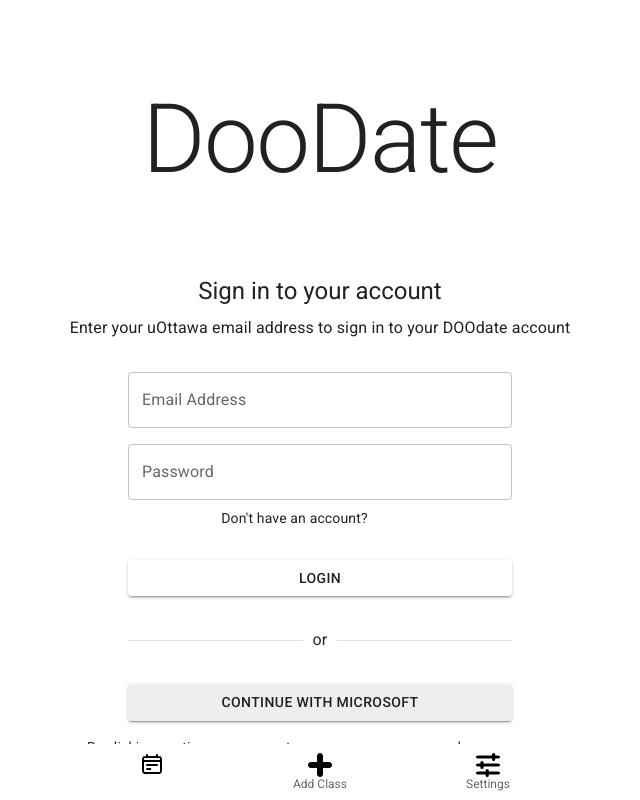
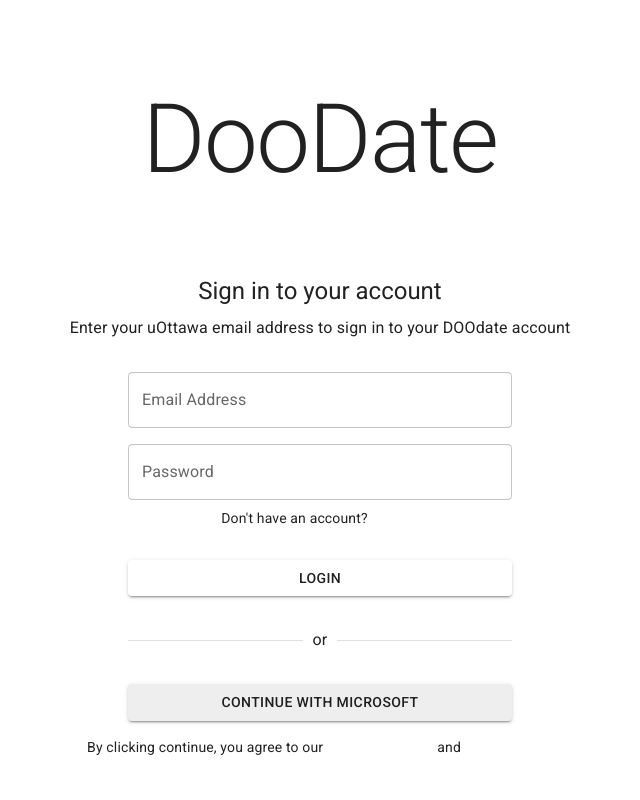
Before and after one commit to DOOdate/DOOdate, a React (Vite) app in the folder frontend/: page / in a window 1280 px wide. Shown: the whole page, without its empty margins (320-960 px from the left). Built offline with nearby package versions, Linux system fonts and the light colour scheme.

Commit message:
Don't show navbar on login

```diff
--- a/frontend/src/App.jsx
+++ b/frontend/src/App.jsx
@@ -46,7 +46,7 @@ function App() {
           <Route path="/addsyllabus" element={<AddSyllabus />} />
           <Route path="/settings" element={<Settings />} />
         </Routes>
-        <Navbar />
+        {window.location.pathname !== '/' && <Navbar />}
       </BrowserRouter>
 
     </ThemeProvider>
```
